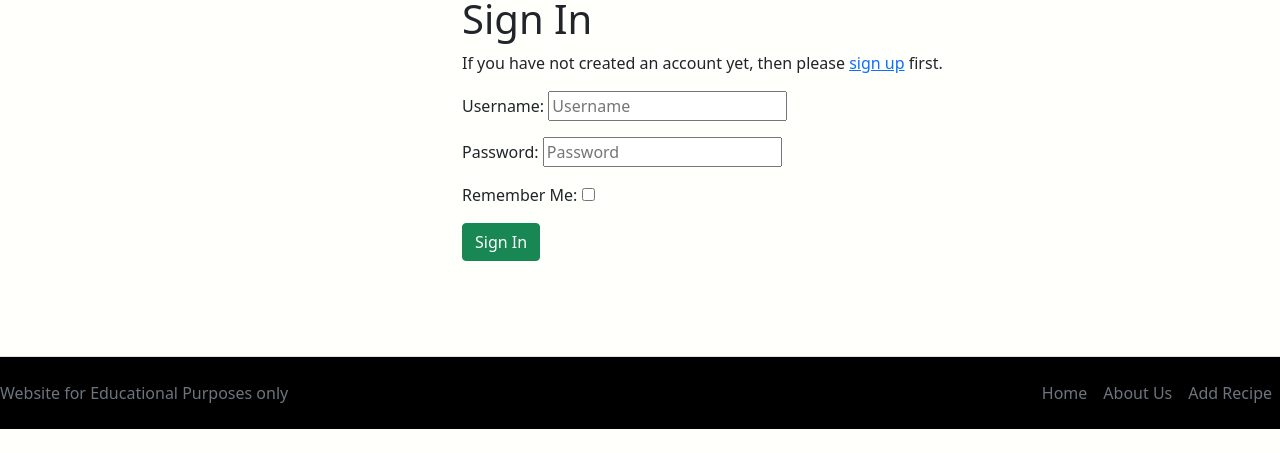
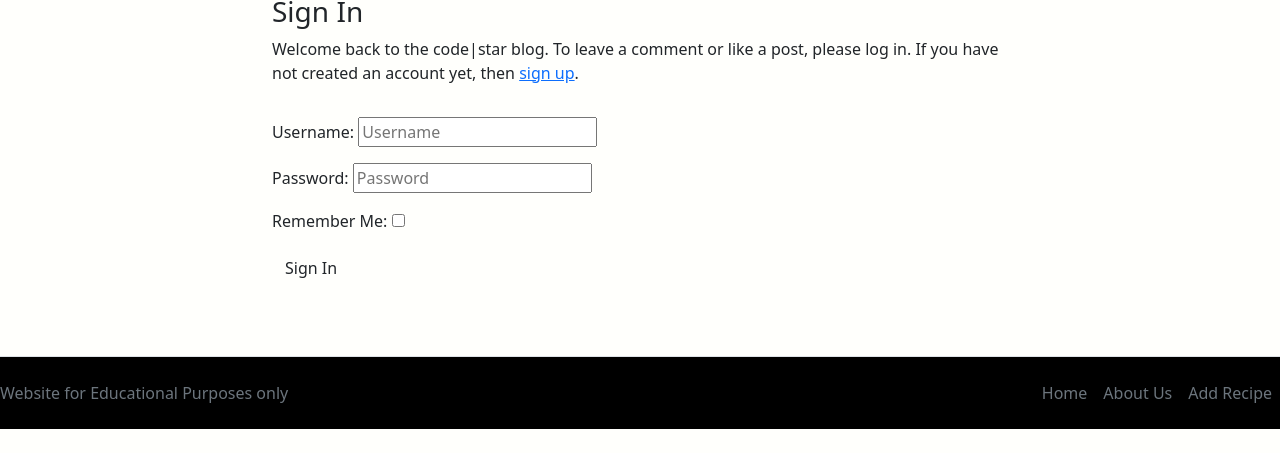
Before and after one commit to anthonyjn08/the-recipe-hotspot, a Django app: page /accounts/login/ in a window 1280 px wide. Shown: the part 347-800 px from the top of the page. Run offline with Django 3.2, Linux system fonts and the light colour scheme; some libraries are stand-ins or nearby versions.

Commit message:
Update base style on login.html

```diff
--- a/templates/account/login.html
+++ b/templates/account/login.html
@@ -9,15 +9,19 @@
 
 <div class="container">
   <div class="row">
-    <div class="col-md-8 mt-3 offset-md-4">
+    <div class="col-md-8 mt-3 offset-md-2">
+      <h3>{% trans "Sign In" %}</h3>
 
 
-      <h1>{% trans "Sign In" %}</h1>
+      <p>{% blocktrans %}Welcome back to the code|star blog.
+        To leave a comment or like a post, please log in. If
+        you have not created an account yet, then
+        <a href="{{ signup_url }}" class="link">sign up</a>.{% endblocktrans %}</p>
 
-
-      <p>{% blocktrans %}If you have not created an account yet, then please
-        <a href="{{ signup_url }}">sign up</a> first.{% endblocktrans %}</p>
-
+    </div>
+  </div>
+  <div class="row">
+    <div class="col-md-8 mt-3 offset-md-2">
 
       <form class="login" method="POST" action="{% url 'account_login' %}">
         {% csrf_token %}
@@ -25,7 +29,7 @@
         {% if redirect_field_value %}
         <input type="hidden" name="{{ redirect_field_name }}" value="{{ redirect_field_value }}" />
         {% endif %}
-        <button class="btn btn-success" type="submit">{% trans "Sign In" %}</button>
+        <button class="btn btn-signup right" type="submit">{% trans "Sign In" %}</button>
       </form>
     </div>
   </div>
```
